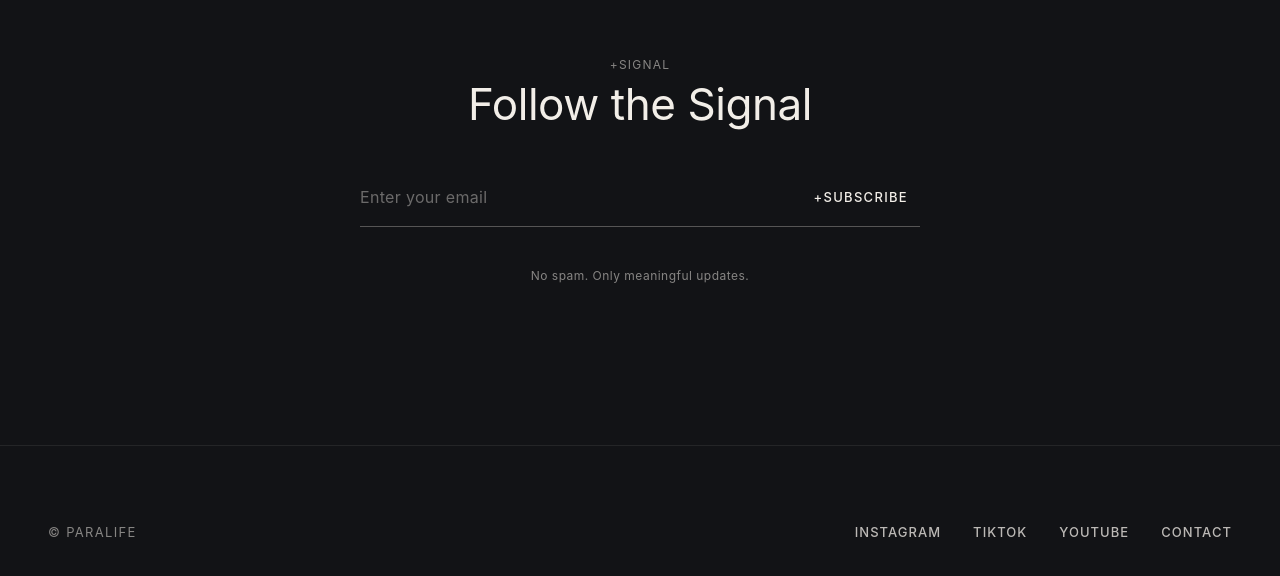
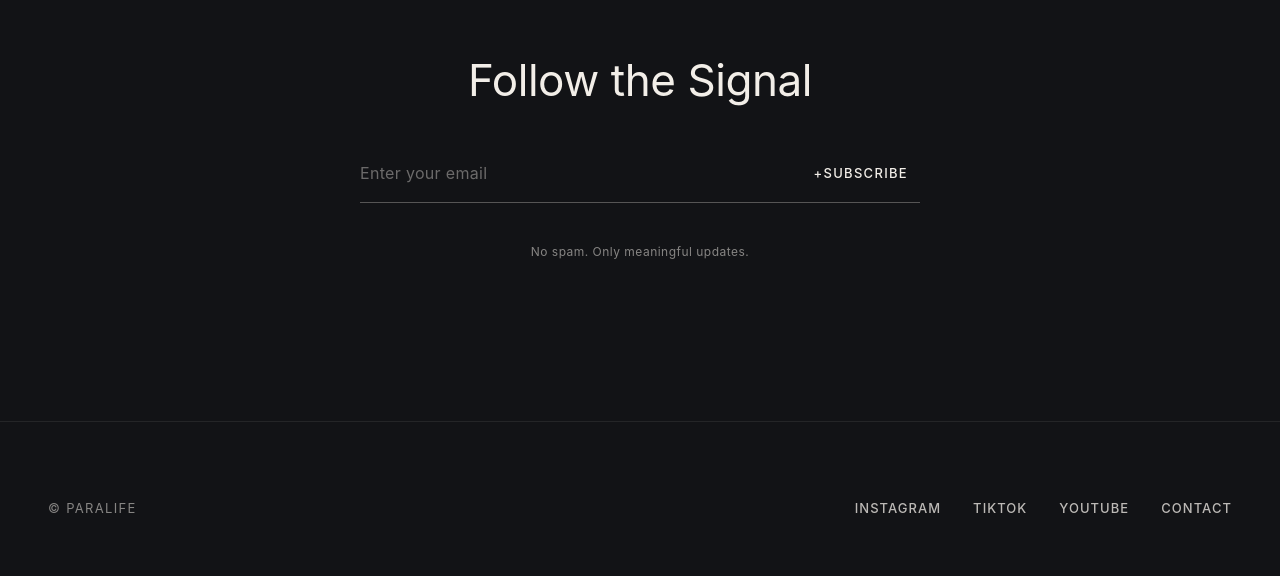
Before and after one commit to GeoDev9673/Automation, a React (Vite) app: page / in a window 1280 px wide. Shown: the part 3105-3681 px from the top of the page. Built offline with nearby package versions, Linux system fonts and the light colour scheme; no server answers.

Commit message:
Remove +signal label above Follow the Signal

```diff
--- a/src/components/SubscribeSection.tsx
+++ b/src/components/SubscribeSection.tsx
@@ -46,9 +46,6 @@ export const SubscribeSection: React.FC = () => {
       <div className="max-w-[560px] mx-auto text-center flex flex-col items-center space-y-8 sm:space-y-10">
         {/* Section Headline */}
         <div className="flex flex-col items-center space-y-2">
-          <span className="section-label text-[#FF2D85]">
-            +signal
-          </span>
           <h3 className="text-[28px] sm:text-[36px] md:text-[44px] text-[#F2EEE8] font-normal leading-[1.12] sm:leading-[1.08] tracking-[-0.01em]">
             Follow the Signal
           </h3>
```
